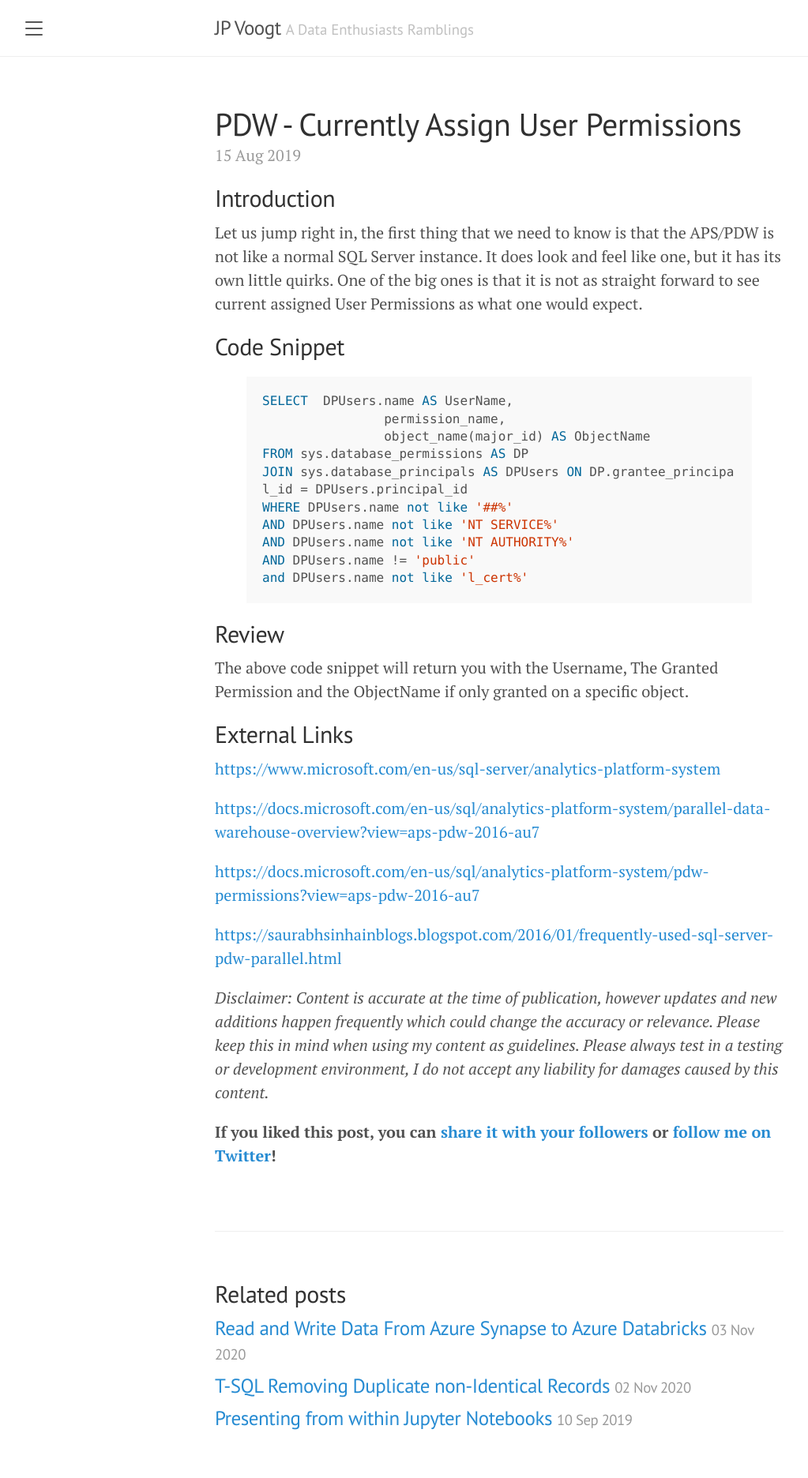
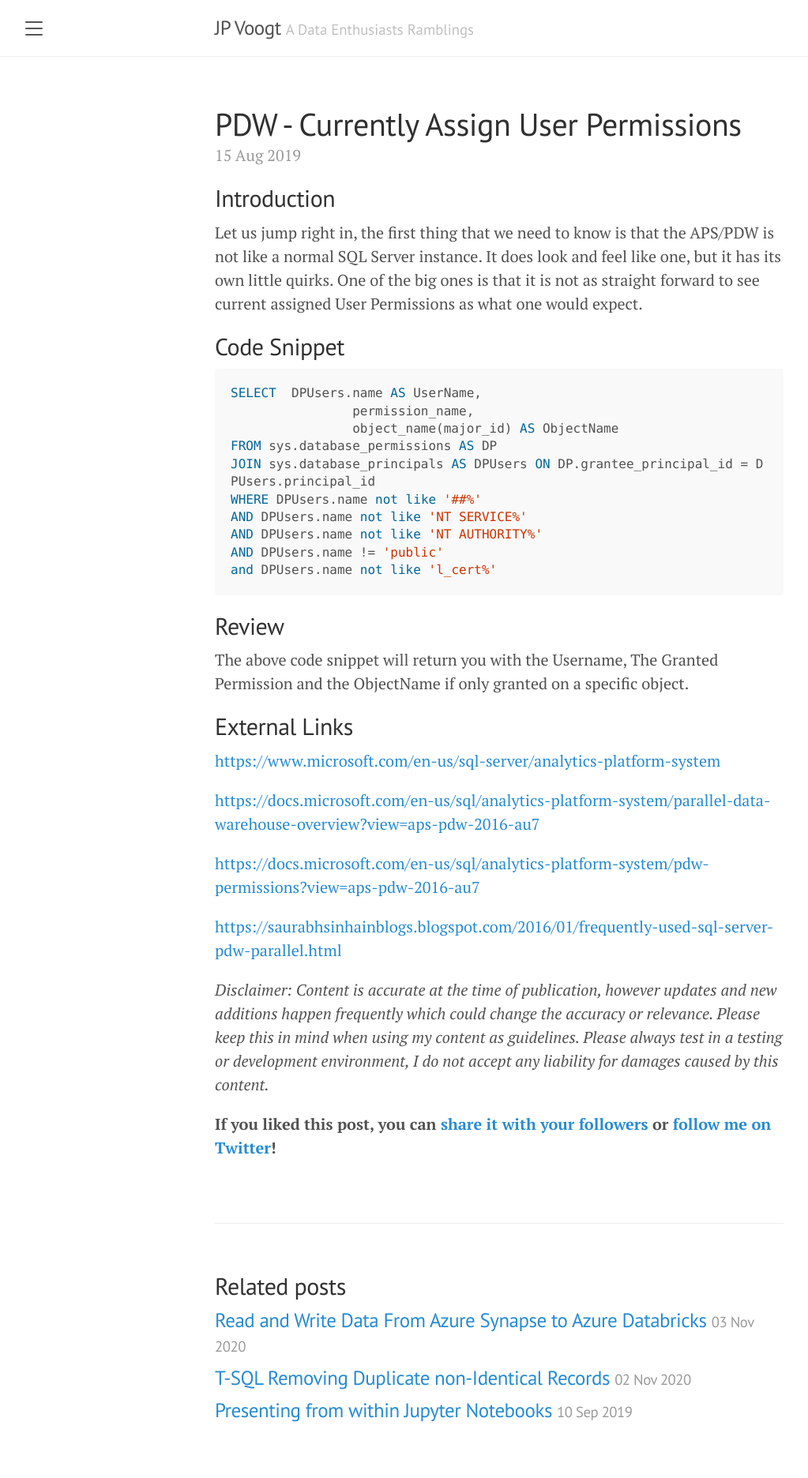
Before and after one commit to JVoogt/JVoogt.github.io, a Jekyll site: the page built from _posts/2019-08-15-PDW-currently-assigned-user-permissions.md, in a window 1280 px wide. Shown: the whole page at 79% size, without its empty margins (8-1031 px from the left). Built offline with Jekyll 4.4.1, drawn with Linux system fonts in a browser that asks for light colours; nearby versions of some CDN libraries; comment, search, counter and statistics services are not loaded.

Commit message:
testing code blocks

````diff
--- a/_posts/2019-08-15-PDW-currently-assigned-user-permissions.md
+++ b/_posts/2019-08-15-PDW-currently-assigned-user-permissions.md
@@ -11,7 +11,7 @@ Let us jump right in, the first thing that we need to know is that the APS/PDW i
 
 ## Code Snippet
 
-{% highlight sql %}
+```sql
 SELECT	DPUsers.name AS UserName,
 		permission_name,
 		object_name(major_id) AS ObjectName
@@ -22,7 +22,7 @@ AND DPUsers.name not like 'NT SERVICE%'
 AND DPUsers.name not like 'NT AUTHORITY%'
 AND DPUsers.name != 'public'
 and DPUsers.name not like 'l_cert%'
-{% endhighlight %}
+```
 
 ## Review
 
````
